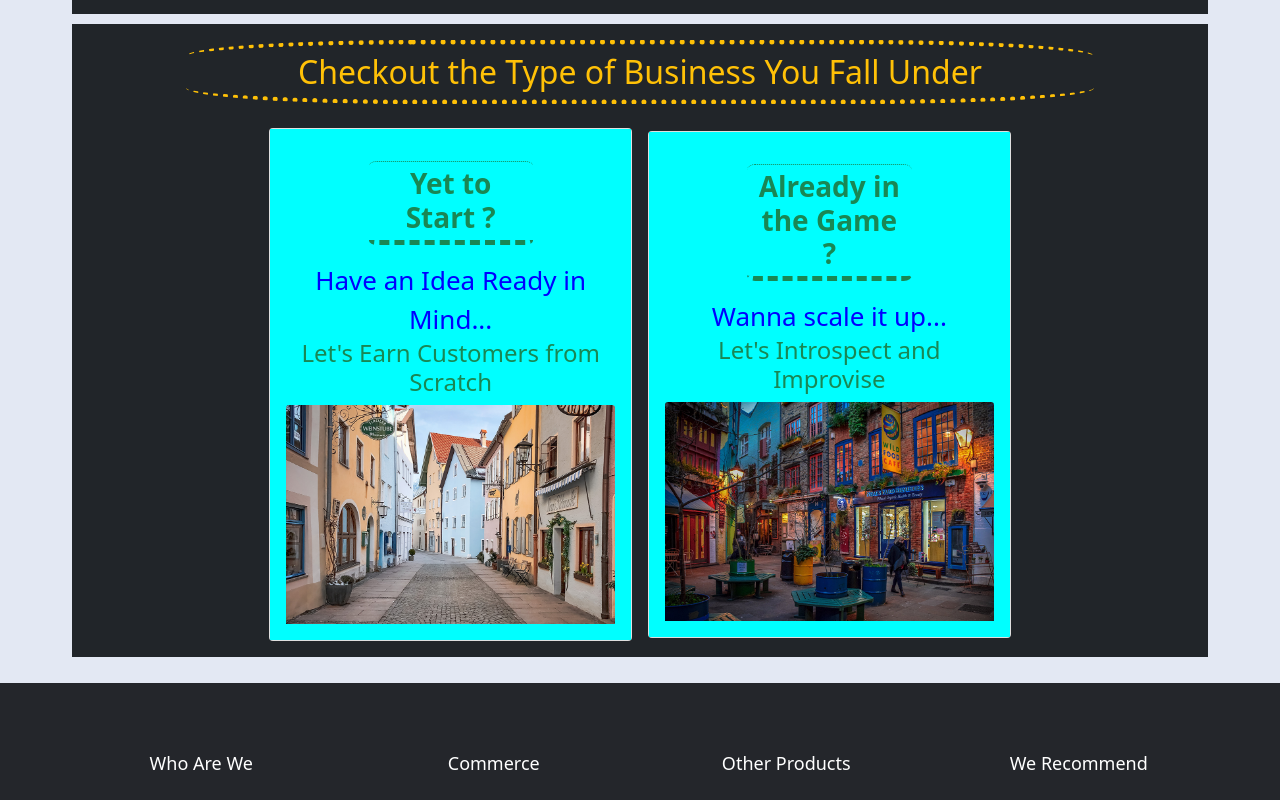
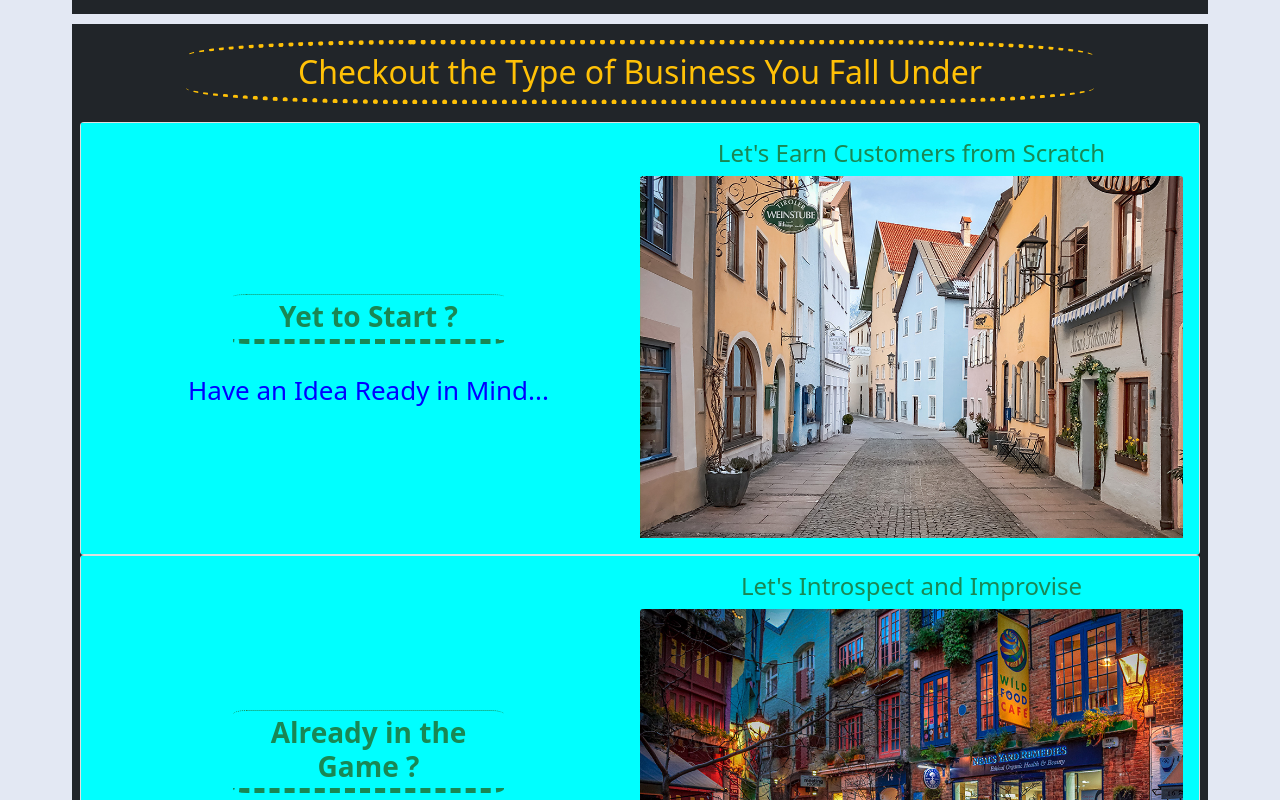
Before and after one commit to iamitesh/CognitiveCommere, a React (Create React App) app: page / in a window 1280 px wide. Shown: the part 1640-2440 px from the top of the page. Built offline with nearby package versions, Linux system fonts and the light colour scheme.

Commit message:
BusinessType looks change

```diff
--- a/src/App.css
+++ b/src/App.css
@@ -27,6 +27,11 @@
     width:80%
 
 }
+.BusinessTypesDetailsWrapper{
+  display: flex;
+  flex-direction: column;
+  margin:10px;
+}
 
 /* @keyframes App-logo-spin {
   from {
--- a/src/Components/common/Cards/BusinessTypes.js
+++ b/src/Components/common/Cards/BusinessTypes.js
@@ -4,9 +4,9 @@ const BusinessTypes = (props) => {
   const { src, title, desc, secondaryTitle } = props;
 
   return (
-    <div className="card-wrapper col-12 col-md-6 col-lg-4">
+    <div className="card-wrapper col-12">
       <div className="card">
-        <div className="card-body">
+        <div className="card-body type-card-body ">
           <div className="section-one">
             <h3 className="card-title text-success">{title}</h3>
             <p className="card-text">{desc}</p>
--- a/src/Components/common/Cards/Cards.css
+++ b/src/Components/common/Cards/Cards.css
@@ -1,6 +1,19 @@
 
-.card-body{
+.card-body,
+.type-card-body{
         background-color: aqua;
+}
+.type-card-body{
+    display: flex;
+    flex-direction: row;
+    justify-content: baseline;
+    align-items: center;
+
+}
+.type-card-body .section-one,
+.type-card-body .section-two {
+    width: 50%;
+    align-items: space-between;
 }
 .card-body .btn{
     display:flex;
--- a/src/Components/pages/Commerce.js
+++ b/src/Components/pages/Commerce.js
@@ -35,6 +35,7 @@ const Commerce = () => {
           <h2 className="text-warning p-2 ">
             Checkout the Type of Business You Fall Under
           </h2>
+          <div className="BusinessTypesDetailsWrapper">
             {BusinessTypesDetails.map((eachCard, index) => {
               console.log(eachCard.src);
               return (
@@ -50,6 +51,7 @@ const Commerce = () => {
           </div>
         </div>
       </div>
+    </div>
   );
 };
 
```
Lines whose indentation alone changed are shown as unchanged.
